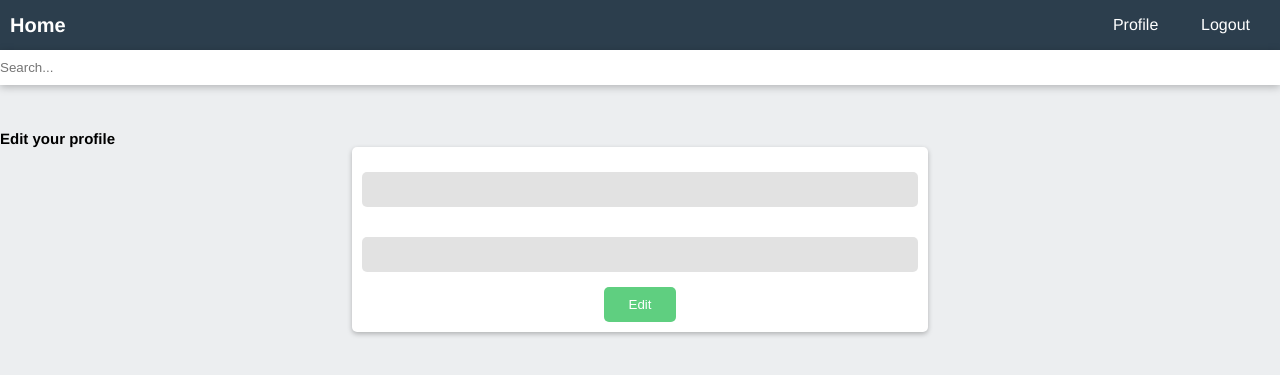
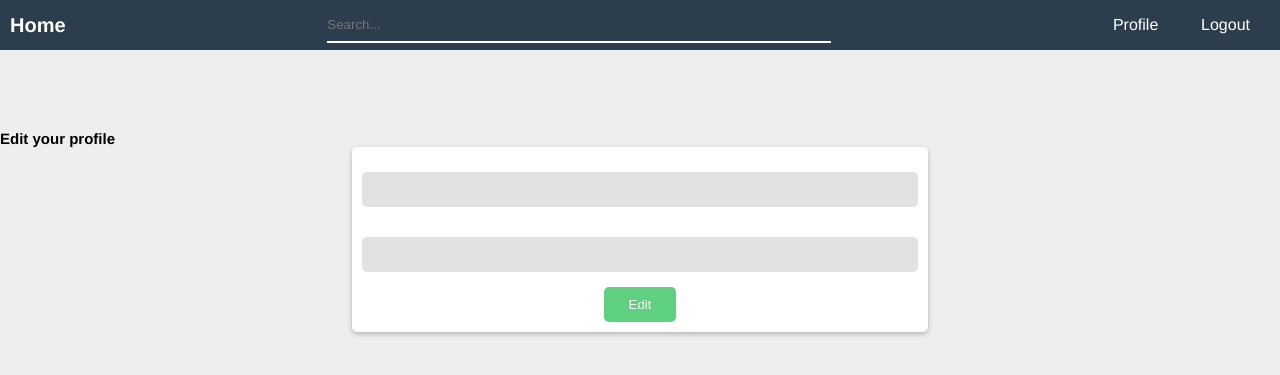
Before and after one commit to dragosbus/social-network, a Flask app: page /profile/edit in a window 1280 px wide. Shown: the top 375 px of the page. Run offline with Flask 2, Linux system fonts and the light colour scheme; some libraries are stand-ins or nearby versions.

Commit message:
started style search form

```diff
--- a/project/static/css/style.css
+++ b/project/static/css/style.css
@@ -241,6 +241,35 @@ button[disabled] {
     width: 65%;
     margin: 0 auto;
   }
+
+  nav {
+    order: 2;
+  }
+
+  .search {
+    position: relative;
+    top: 0;
+    width: 40%;
+    order: 1;
+  }
+
+  .search input {
+    background: none;
+    color: #fff;
+    box-shadow: none;
+    border-bottom: 2px solid #fff;
+    outline: none;
+  }
+
+  .search input::placeholder {
+    transition: all 0.55s ease-in;
+  }
+
+  .search input:focus::placeholder {
+    top: -10px;
+  }
+
+
 }
 
 @media (min-width: 960px) {
--- a/project/templates/base.html
+++ b/project/templates/base.html
@@ -19,9 +19,6 @@
           <li><a href="{{url_for('profile')}}">Profile</a></li>
           <li><a href="{{url_for('logout')}}">Logout</a></li>
         </ul>
-        <form class="search" action="{{url_for('find')}}" method="post">
-          <input type="text" name="find_user" placeholder="Search...">
-        </form>
       {% else %}
         <ul class="navigation">
           <li><a href="{{url_for('login')}}">Login</a></li>
@@ -29,6 +26,11 @@
         </ul>
       {% endif %}
     </nav>
+    {% if sess %}
+    <form class="search" action="{{url_for('find')}}" method="post">
+      <input type="text" name="find_user" placeholder="Search...">
+    </form>
+    {% endif %}
   </header>
   {% block content %}
   {% endblock %}
```
